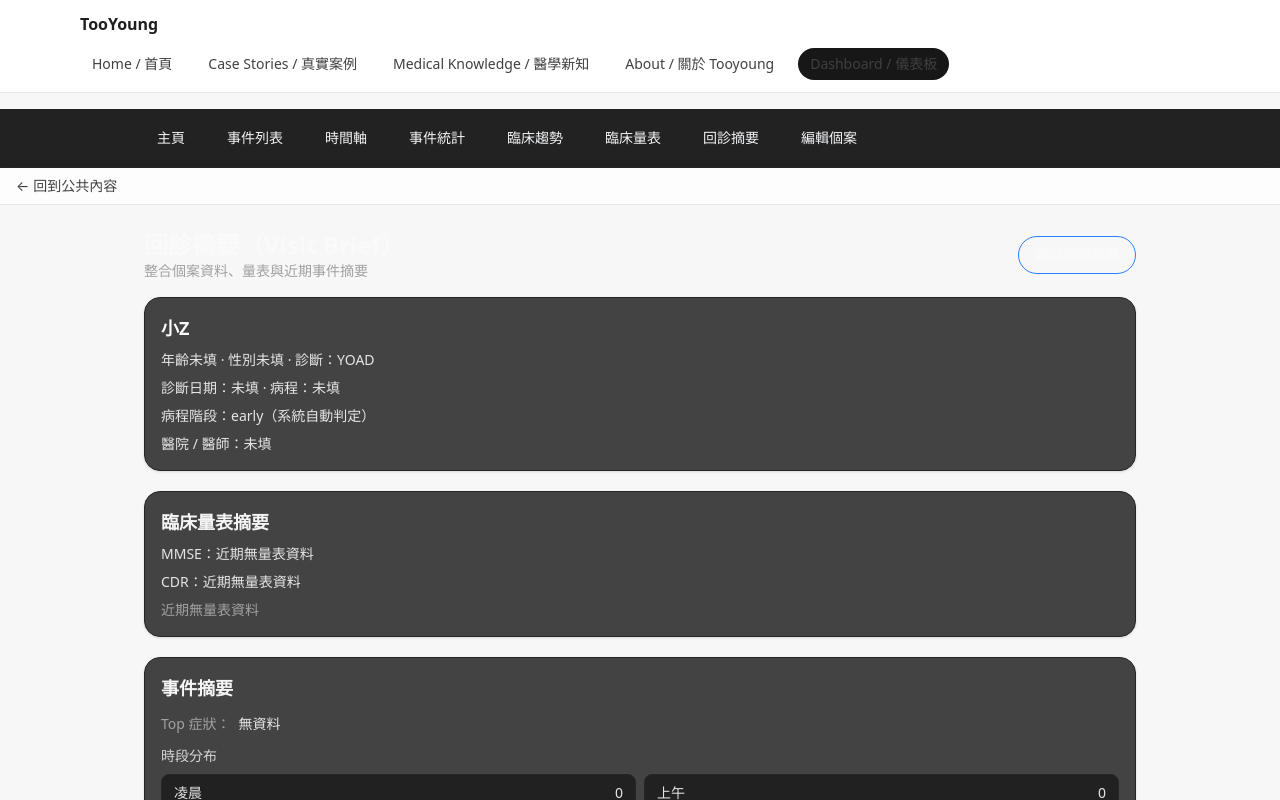
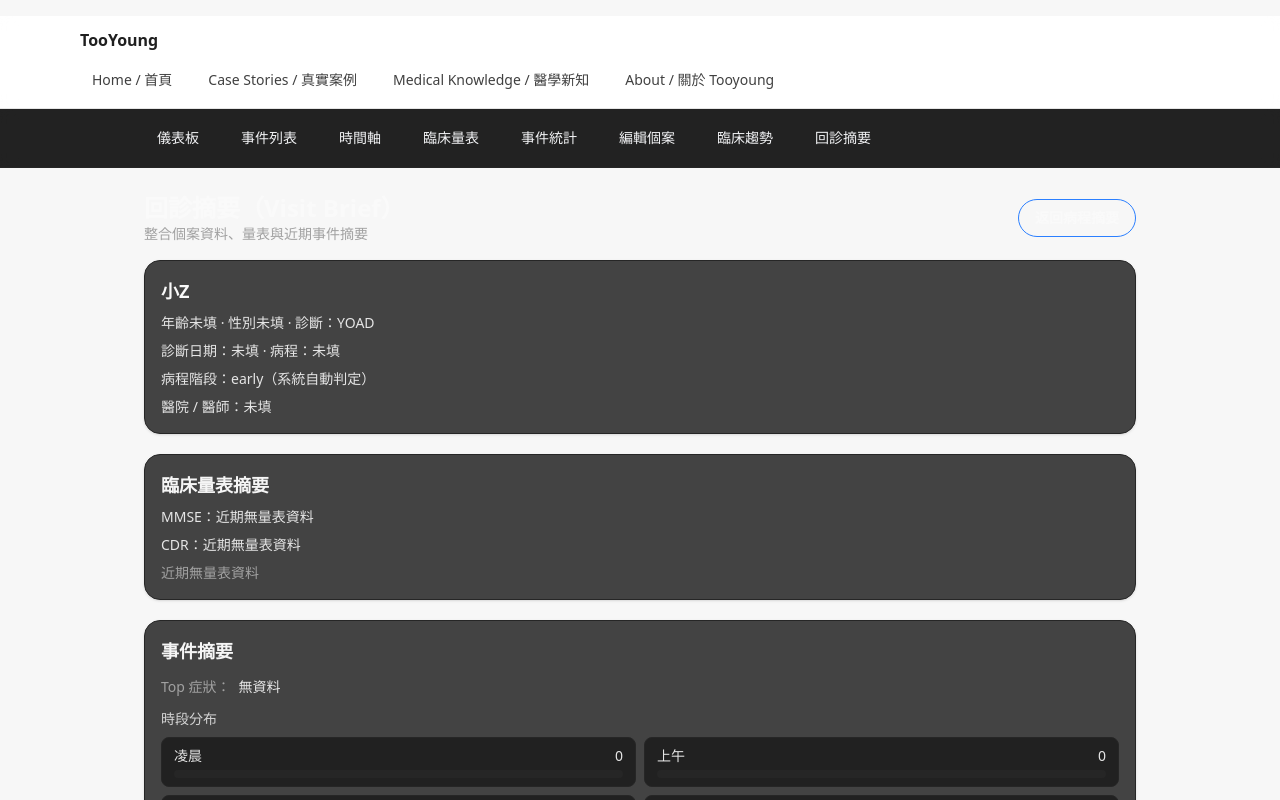
Before and after one commit to CD202506/tooyoung, a Next.js app: page /visit-brief in a window 1280 px wide. Shown: the top 800 px of the page. Built offline with nearby package versions, Linux system fonts and the light colour scheme.

Commit message:
fix(v1): restore completed pages and remove alias wrappers

```diff
--- a/src/app/knowledge/page.tsx
+++ /dev/null
@@ -1,7 +0,0 @@
-import ClinicalMapPage from "../clinical/map/page";
-
-export const dynamic = "force-dynamic";
-
-export default function KnowledgePage() {
-  return ClinicalMapPage();
-}
--- a/src/app/layout.tsx
+++ b/src/app/layout.tsx
@@ -1,8 +1,7 @@
 import type { Metadata } from "next";
 import { Geist, Geist_Mono } from "next/font/google";
 import "./globals.css";
-import { AppHeader } from "@/components/AppHeader";
-import { MobileTabBar } from "@/components/MobileTabBar";
+import { GlobalNav } from "@/components/GlobalNav";
 
 const geistSans = Geist({
   variable: "--font-geist-sans",
@@ -44,11 +43,10 @@ export default function RootLayout({
       <body
         className={`${geistSans.variable} ${geistMono.variable} antialiased`}
       >
-        <AppHeader />
+        <GlobalNav />
         <main className="pb-[calc(4rem+env(safe-area-inset-bottom))] pt-4 md:pb-0">
           {children}
         </main>
-        <MobileTabBar />
       </body>
     </html>
   );
--- a/src/app/stories/page.tsx
+++ /dev/null
@@ -1,9 +0,0 @@
-import CasesPage from "../cases/page";
-
-export const dynamic = "force-dynamic";
-
-export default async function StoriesPage(
-  props: Parameters<typeof CasesPage>[0],
-) {
-  return CasesPage(props);
-}
--- a/src/app/timeline/TimelineClient.tsx
+++ b/src/app/timeline/TimelineClient.tsx
@@ -30,7 +30,6 @@ function getDateParts(value: string) {
 
 export function TimelineClient({ events }: Props) {
   const [selectedMonth, setSelectedMonth] = useState<string>("all");
-  const [selectedCategory, setSelectedCategory] = useState<string>("all");
   const [selectedTags, setSelectedTags] = useState<string[]>([]);
 
   const { months, groups } = useMemo(() => {
@@ -60,14 +59,13 @@ export function TimelineClient({ events }: Props) {
           const { monthKey } = getDateParts(ev.event_datetime);
           const matchMonth =
             selectedMonth === "all" || monthKey === selectedMonth;
-          const matchCategory = selectedCategory === "all";
-          return matchMonth && matchCategory;
+          return matchMonth;
         });
         const tagFiltered = filterCasesByTags(filtered, selectedTags);
         return [date, tagFiltered] as const;
       })
       .filter(([, evs]) => evs.length > 0);
-  }, [groups, selectedCategory, selectedMonth, selectedTags]);
+  }, [groups, selectedMonth, selectedTags]);
 
   const allTags = useMemo(() => {
     const normalized = events.map(
@@ -99,17 +97,6 @@ export function TimelineClient({ events }: Props) {
           </select>
         </div>
         <div className="flex flex-col text-sm text-neutral-200">
-          <span className="mb-1 text-neutral-400">分類（預留）</span>
-          <select
-            value={selectedCategory}
-            onChange={(e) => setSelectedCategory(e.target.value)}
-            className="rounded-md border border-neutral-700 bg-neutral-800 px-3 py-2 text-neutral-100"
-          >
-            <option value="all">全部分類</option>
-            <option value="placeholder">（預留）</option>
-          </select>
-        </div>
-        <div className="flex flex-1 flex-col text-sm text-neutral-200">
           <span className="mb-1 text-neutral-400">標籤</span>
           <div className="flex gap-2 overflow-x-auto pb-1">
             {allTags.length === 0 && (
--- a/src/components/AppHeader.tsx
+++ b/src/components/AppHeader.tsx
@@ -2,49 +2,12 @@
 
 import Link from "next/link";
 import { usePathname } from "next/navigation";
+import { publicMenu, V1MenuItem } from "@/config/v1Menu";
 
-export type PublicNavLink = {
-  href: string;
-  labelEn: string;
-  labelZh: string;
-  aliases?: string[];
-};
-
-export const publicNavLinks: PublicNavLink[] = [
-  { href: "/", labelEn: "Home", labelZh: "首頁" },
-  {
-    href: "/stories",
-    labelEn: "Case Stories",
-    labelZh: "真實案例",
-    aliases: ["/cases"],
-  },
-  {
-    href: "/knowledge",
-    labelEn: "Medical Knowledge",
-    labelZh: "醫學新知",
-    aliases: ["/clinical"],
-  },
-  { href: "/about", labelEn: "About", labelZh: "關於 Tooyoung" },
-  {
-    href: "/dashboard",
-    labelEn: "Dashboard",
-    labelZh: "儀表板",
-    aliases: [
-      "/dashboard",
-      "/timeline",
-      "/summary",
-      "/visit-brief",
-      "/profile",
-      "/scales",
-      "/analytics",
-    ],
-  },
-] as const;
-
-export function matchNav(pathname: string | null, link: PublicNavLink) {
-  const targets = [link.href, ...(link.aliases ?? [])];
-  return targets.some((target) =>
-    target === "/" ? pathname === "/" : pathname?.startsWith(target),
+export function matchNav(pathname: string | null, link: V1MenuItem) {
+  const prefixes = link.activePrefixes?.length ? link.activePrefixes : [link.href];
+  return prefixes.some((prefix) =>
+    prefix === "/" ? pathname === "/" : pathname?.startsWith(prefix),
   );
 }
 
@@ -58,15 +21,9 @@ export function AppHeader() {
           <Link href="/" className="text-base font-semibold text-neutral-900">
             TooYoung
           </Link>
-          <Link
-            href="/dashboard"
-            className="rounded-full border border-neutral-300 px-3 py-1 text-xs font-semibold text-neutral-800 transition hover:border-neutral-500 hover:text-neutral-900 md:hidden"
-          >
-            Dashboard / 儀表板
-          </Link>
         </div>
         <nav className="hidden items-center gap-3 text-sm font-medium text-neutral-700 md:flex">
-          {publicNavLinks.map((link) => {
+          {publicMenu.map((link) => {
             const active = matchNav(pathname, link);
             return (
               <Link
@@ -85,7 +42,7 @@ export function AppHeader() {
           })}
         </nav>
         <nav className="flex items-center gap-2 overflow-x-auto text-sm font-medium text-neutral-700 md:hidden">
-          {publicNavLinks.map((link) => {
+          {publicMenu.map((link) => {
             const active = matchNav(pathname, link);
             return (
               <Link
--- a/src/components/DashboardNav.tsx
+++ b/src/components/DashboardNav.tsx
@@ -1,6 +1,7 @@
 "use client";
 
 import Link from "next/link";
+import { secondLayerMenu } from "@/config/v1Menu";
 
 type NavItem = {
   label: string;
@@ -8,14 +9,12 @@ type NavItem = {
 };
 
 const NAV_ITEMS: NavItem[] = [
-  { label: "主頁", href: "/dashboard" },
-  { label: "事件列表", href: "/cases" },
-  { label: "時間軸", href: "/timeline" },
-  { label: "事件統計", href: "/summary" },
+  ...secondLayerMenu.map((item) => ({
+    label: item.labelZh,
+    href: item.href,
+  })),
   { label: "臨床趨勢", href: "/analytics/clinical" },
-  { label: "臨床量表", href: "/scales" },
   { label: "回診摘要", href: "/visit-brief" },
-  { label: "編輯個案", href: "/profile" },
 ];
 
 export function DashboardNav() {
--- /dev/null
+++ b/src/components/GlobalNav.tsx
@@ -0,0 +1,32 @@
+'use client';
+
+import { usePathname } from "next/navigation";
+import { AppHeader } from "@/components/AppHeader";
+import { MobileTabBar } from "@/components/MobileTabBar";
+import { secondLayerMenu } from "@/config/v1Menu";
+
+const EXTRA_SECOND_LAYER_PREFIXES = ["/visit-brief", "/analytics"];
+
+function isSecondLayerPath(pathname: string | null) {
+  const prefixes = [
+    ...secondLayerMenu.flatMap((item) => item.activePrefixes ?? [item.href]),
+    ...EXTRA_SECOND_LAYER_PREFIXES,
+  ];
+
+  return prefixes.some((prefix) =>
+    prefix === "/" ? pathname === "/" : pathname?.startsWith(prefix),
+  );
+}
+
+export function GlobalNav() {
+  const pathname = usePathname();
+
+  if (isSecondLayerPath(pathname)) return null;
+
+  return (
+    <>
+      <AppHeader />
+      <MobileTabBar />
+    </>
+  );
+}
--- a/src/components/MobileTabBar.tsx
+++ b/src/components/MobileTabBar.tsx
@@ -2,7 +2,8 @@
 
 import Link from "next/link";
 import { usePathname } from "next/navigation";
-import { matchNav, publicNavLinks } from "./AppHeader";
+import { matchNav } from "./AppHeader";
+import { publicMenu } from "@/config/v1Menu";
 
 export function MobileTabBar() {
   const pathname = usePathname();
@@ -10,7 +11,7 @@ export function MobileTabBar() {
   return (
     <nav className="fixed bottom-0 left-0 right-0 z-20 border-t border-neutral-200 bg-white px-2 py-2 md:hidden">
       <div className="mx-auto flex max-w-6xl items-center justify-between gap-1 text-[11px] font-medium text-neutral-700">
-        {publicNavLinks.map((tab) => {
+        {publicMenu.map((tab) => {
           const active = matchNav(pathname, tab);
           return (
             <Link
--- a/src/components/SecondLayerLayout.tsx
+++ b/src/components/SecondLayerLayout.tsx
@@ -1,15 +1,11 @@
+import { AppHeader } from "@/components/AppHeader";
 import { DashboardNav } from "@/components/DashboardNav";
 
 export function SecondLayerLayout({ children }: { children: React.ReactNode }) {
   return (
     <div className="flex min-h-screen flex-col">
+      <AppHeader />
       <DashboardNav />
-      <div className="border-b border-neutral-200 bg-white/80 px-4 py-2 text-sm text-neutral-700">
-        <a href="/stories" className="inline-flex items-center gap-1 hover:text-neutral-900">
-          <span aria-hidden>←</span>
-          回到公共內容
-        </a>
-      </div>
       <div className="flex-1">{children}</div>
     </div>
   );
--- /dev/null
+++ b/src/config/v1Menu.ts
@@ -0,0 +1,36 @@
+export type V1MenuItem = {
+  href: string;
+  labelEn: string;
+  labelZh: string;
+  /**
+   * Optional path prefixes to consider as "active" for this menu item.
+   * Example: "/cases" should be active for "/cases/[slug]".
+   */
+  activePrefixes?: string[];
+};
+
+export const publicMenu: V1MenuItem[] = [
+  { href: "/", labelEn: "Home", labelZh: "首頁", activePrefixes: ["/"] },
+  {
+    href: "/cases",
+    labelEn: "Case Stories",
+    labelZh: "真實案例",
+    activePrefixes: ["/cases"],
+  },
+  {
+    href: "/clinical/map",
+    labelEn: "Medical Knowledge",
+    labelZh: "醫學新知",
+    activePrefixes: ["/clinical"],
+  },
+  { href: "/about", labelEn: "About", labelZh: "關於 Tooyoung", activePrefixes: ["/about"] },
+];
+
+export const secondLayerMenu: V1MenuItem[] = [
+  { href: "/dashboard", labelEn: "Dashboard", labelZh: "儀表板", activePrefixes: ["/dashboard"] },
+  { href: "/cases", labelEn: "Cases", labelZh: "事件列表", activePrefixes: ["/cases"] },
+  { href: "/timeline", labelEn: "Timeline", labelZh: "時間軸", activePrefixes: ["/timeline"] },
+  { href: "/scales", labelEn: "Scales", labelZh: "臨床量表", activePrefixes: ["/scales"] },
+  { href: "/summary", labelEn: "Summary", labelZh: "事件統計", activePrefixes: ["/summary"] },
+  { href: "/profile", labelEn: "Profile", labelZh: "編輯個案", activePrefixes: ["/profile"] },
+];
```
